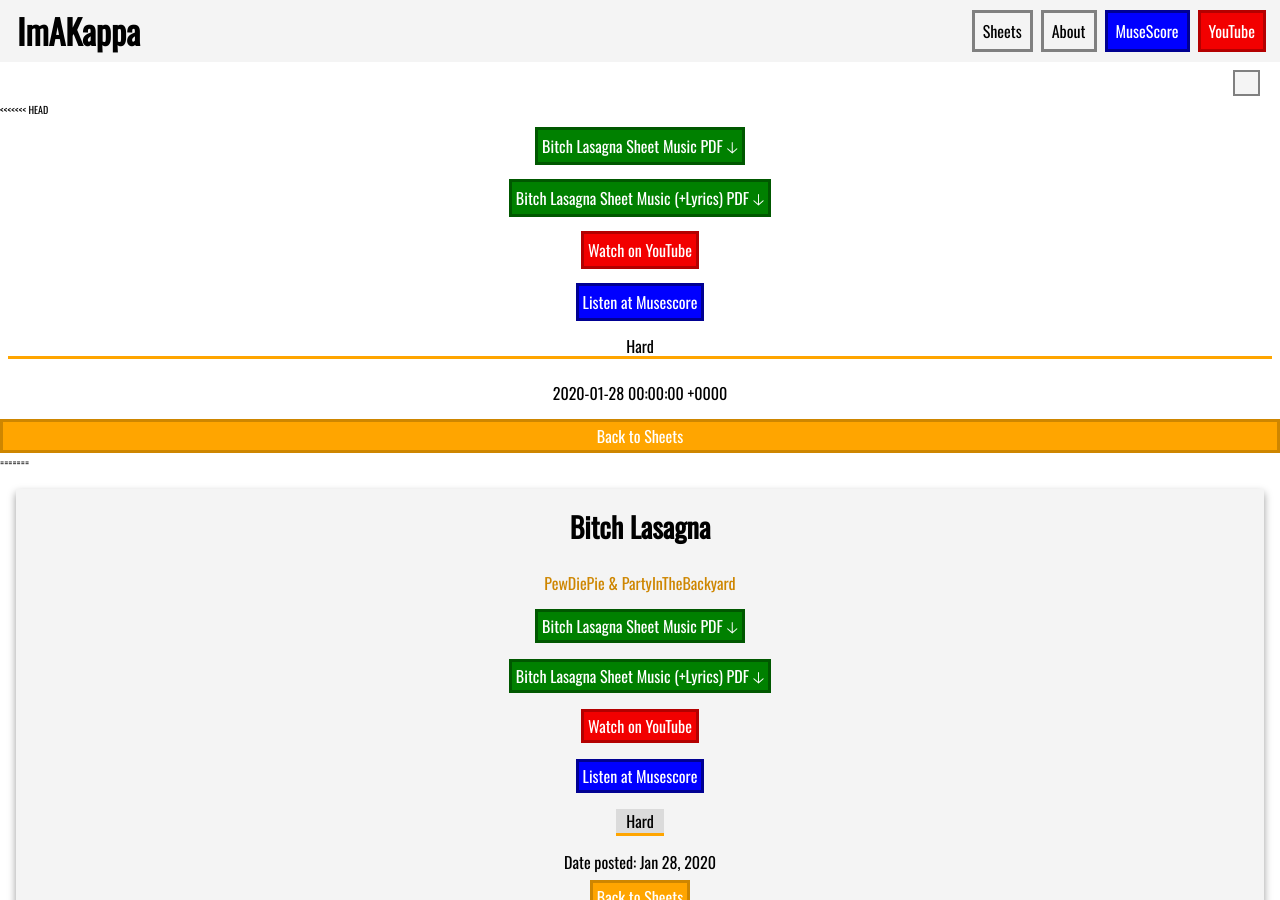
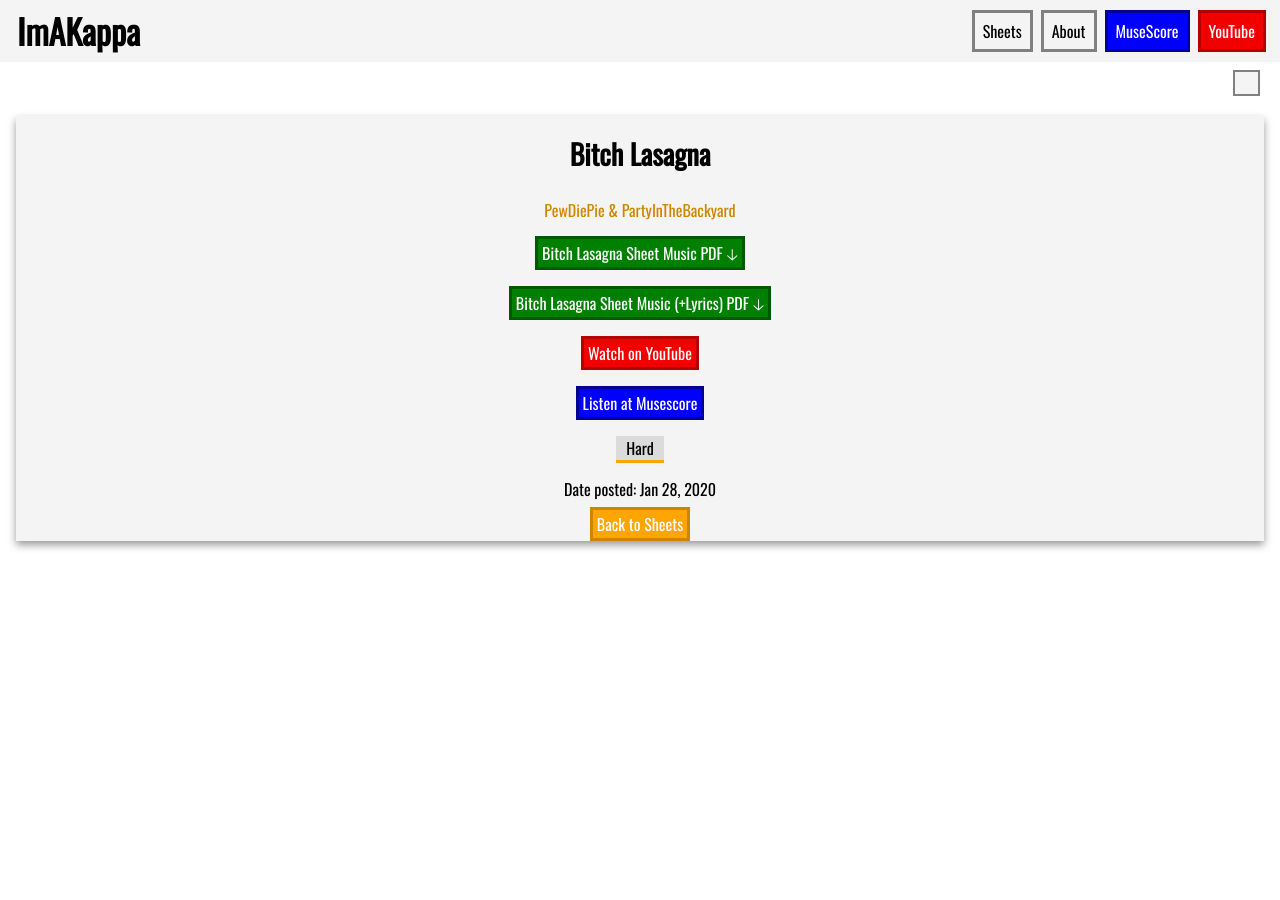
Before and after one commit to ImAKappa/imakappaJekyllOld, a Jekyll site: the page built from sheet-music/_posts/2020-01-28-bitch-lasagna.md, in a window 1280 px wide and 900 px high. Built offline with Jekyll 4.4.1, drawn with Linux system fonts in a browser that asks for light colours; some of the changed text lies outside the part shown.

Commit message:
"Sheet layout fix - from jekyll-restrucutring branch"

```diff
--- a/_layouts/sheets-layout.html
+++ b/_layouts/sheets-layout.html
@@ -3,21 +3,6 @@ layout: yaboi
 ---
 <main>
   <section>
-<<<<<<< HEAD
-    <p><a class="btn btn-sheet-link" href="/./assets/sheet-pdfs/{{ page.pdf-link }}" target="_blank">{{page.title}} Sheet Music PDF 🡣</a></p>
-    {% unless page.pdf-lyric == "#" %}
-    <p><a class="btn btn-sheet-link" href="/./assets/sheet-pdfs/{{ page.pdf-lyric }}" target="_blank">{{page.title}} Sheet Music (+Lyrics) PDF 🡣</a></p>
-    {% endunless %}
-    {% unless page.yt-link == "#" %}
-    <p><a class="btn btn-yt" href="{{ page.yt-link }}" target="_blank">Watch on YouTube</a></p>
-    {% endunless %}
-    {% unless page.muse-link == "#" %}
-    <p><a class="btn btn-muse" href="{{ page.muse-link }}" target="_blank">Listen at Musescore</a></p>
-    {% endunless %}
-    <p class="difficulty {{ page.difficulty | downcase }}">{{ page.difficulty }}</p>
-    <p>{{ page.date }}</p>
-    <a class="btn btn-return" href="/sheets/">Back to Sheets</a>
-=======
     <div class="card">
       <h2>{{ page.title }}</h2>
       <p class="composer">{{ page.composer }}</p>
```
Also changed, not shown: other parts of _layouts/sheets-layout.html (+0 -1 lines).
